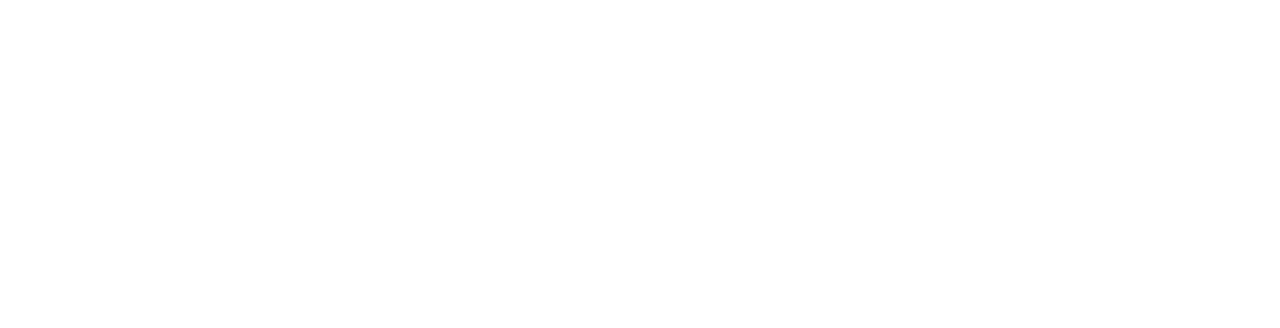
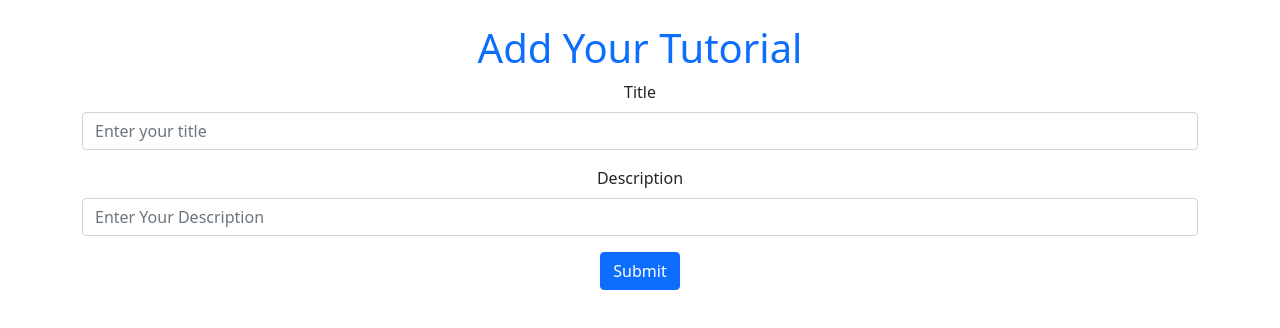
Before and after one commit to birkan-dogan/tutorialapp, a React (Create React App) app: page / in a window 1280 px wide. Shown: the top 328 px of the page. Built offline with nearby package versions, Linux system fonts and the light colour scheme.

Commit message:
AddTutorial comp was created by using bootstrap

```diff
--- a/src/components/AddTutorial.jsx
+++ b/src/components/AddTutorial.jsx
@@ -1,4 +1,43 @@
+import { useState } from "react";
+
 const AddTutorial = () => {
-  return <div></div>;
+  const [title, setTitle] = useState("");
+  const [desc, setDesc] = useState("");
+  return (
+    <div className="container text-center mt-4">
+      <h1 className="display-6 text-primary">Add Your Tutorial</h1>
+      <form>
+        <div className="mb-3">
+          <label htmlFor="title" className="form-label">
+            Title
+          </label>
+          <input
+            type="text"
+            className="form-control"
+            id="title"
+            placeholder="Enter your title"
+            value={title}
+            required
+          />
+        </div>
+        <div className="mb-3">
+          <label htmlFor="description" className="form-label">
+            Description
+          </label>
+          <input
+            type="text"
+            className="form-control"
+            id="description"
+            placeholder="Enter Your Description"
+            value={desc}
+          />
+        </div>
+
+        <button type="submit" className="btn btn-primary">
+          Submit
+        </button>
+      </form>
+    </div>
+  );
 };
 export default AddTutorial;
--- a/src/index.js
+++ b/src/index.js
@@ -2,6 +2,7 @@
 import ReactDOM from "react-dom/client";
 import "./index.css";
 import App from "./App";
+import "bootstrap/dist/css/bootstrap.min.css";
 
 const root = ReactDOM.createRoot(document.getElementById("root"));
 root.render(<App />);
```
